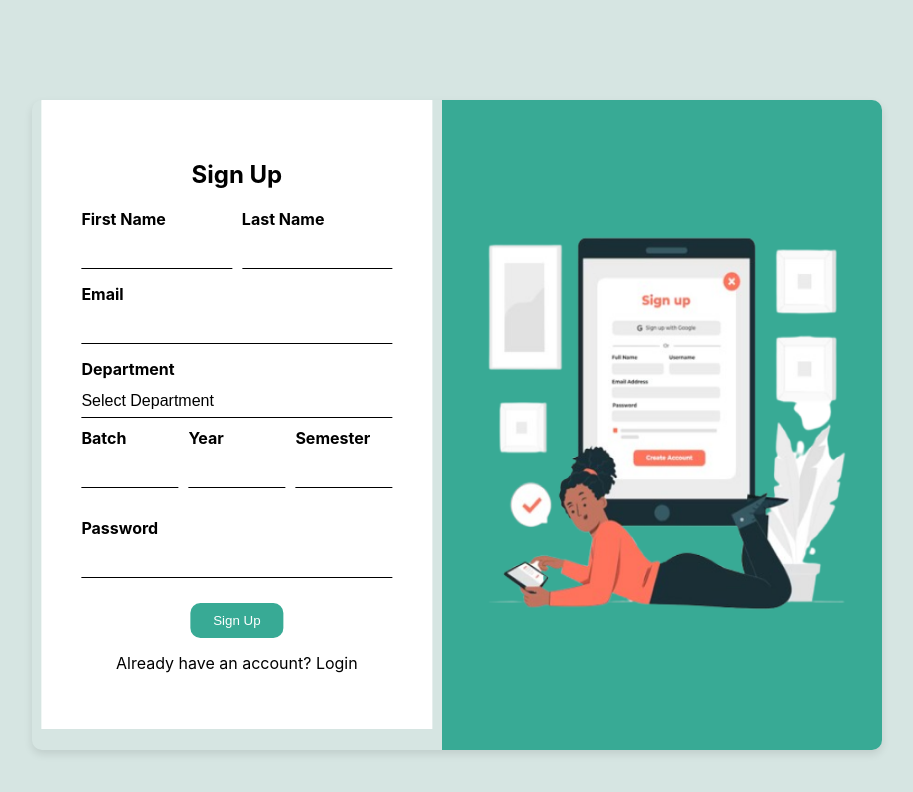
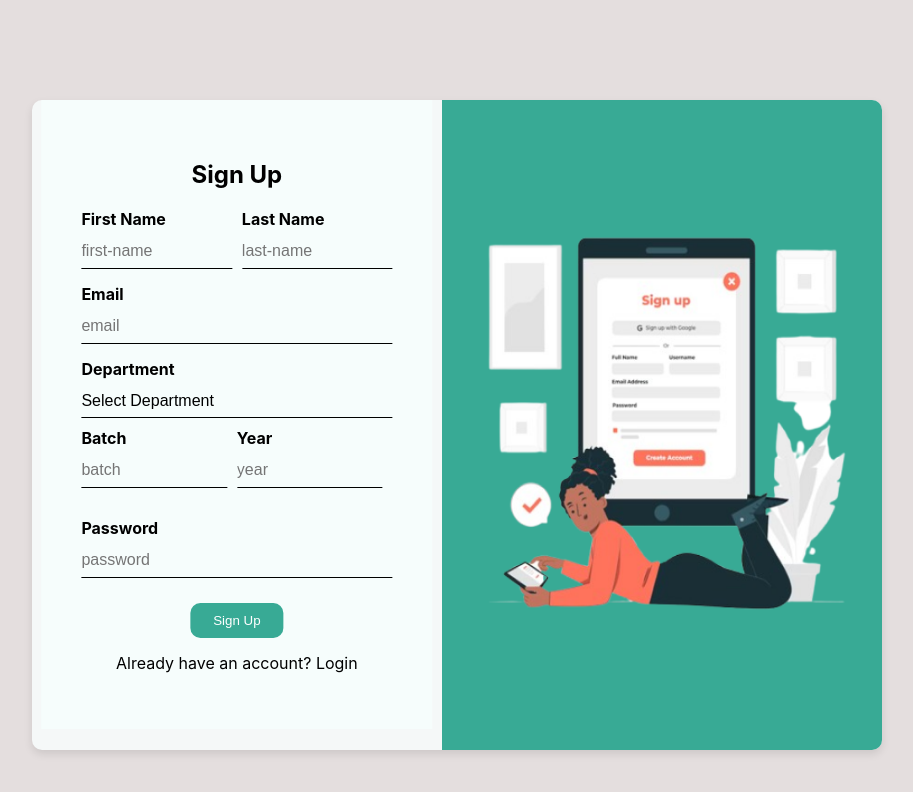
Before and after one commit to saakcy7/kevent, a React (Create React App) app: page /signup in a window 1280 px wide. Both pictures are taken after a click on the element "Don't have an account? Sign up". Shown: the top 792 px of the page, without its empty margins (183-1096 px from the left). Built offline with nearby package versions, Linux system fonts and the light colour scheme.

Commit message:
signup form in database

```diff
--- a/package.json
+++ b/package.json
@@ -7,6 +7,12 @@
     "@testing-library/jest-dom": "^5.17.0",
     "@testing-library/react": "^13.4.0",
     "@testing-library/user-event": "^13.5.0",
+    "axios": "^1.7.7",
+    "cors": "^2.8.5",
+    "dotenv": "^16.4.5",
+    "express": "^4.21.1",
+    "mongoose": "^8.7.2",
+    "nodemon": "^3.1.7",
     "react": "^18.3.1",
     "react-dom": "^18.3.1",
     "react-router-dom": "^6.27.0",
--- a/src/components/Event/event.jsx
+++ b/src/components/Event/event.jsx
@@ -6,11 +6,11 @@ const Events = (props) => {
 
   const { title, date, venue } = props.info;
 
-  if (props.type == "history") {
+  if (props.type === "history") {
     return (
       <div className="event-container">
         <div className="image">
-          <img className="event-image" src=""></img>
+          <img className="event-image" src="" alt=""></img>
         </div>
         <div className="info">
           <h3>{title}</h3>
@@ -19,11 +19,11 @@ const Events = (props) => {
         </div>
       </div>
     );
-  } else if (props.type == "event") {
+  } else if (props.type === "event") {
     return (
       <div className="event-container">
         <div className="image">
-          <img className="event-image" src=""></img>
+          <img className="event-image" src="" alt=""></img>
         </div>
         <div className="info">
           <h3>{title}</h3>
@@ -32,11 +32,11 @@ const Events = (props) => {
         </div>
       </div>
     );
-  } else if (props.type == "ticket") {
+  } else if (props.type === "ticket") {
     return (
       <div className="event-container">
         <div className="image">
-          <img className="event-image" src=""></img>
+          <img className="event-image" src="" alt=""></img>
         </div>
         <div className="info">
           <h3>{title}</h3>
--- a/src/pages/auth/authForm.css
+++ b/src/pages/auth/authForm.css
@@ -1,9 +1,14 @@
+body{
+  background-color: rgb(228, 222, 222);
+}
+
 .container {
   position: relative;
   width: 850px; /* Increased width to accommodate the image */
   height: 650px; /* Fixed height */
   margin: 100px auto;
   display: flex;
+  background-color:#f5f8f8 ;
   box-shadow: 0 4px 8px rgba(0, 0, 0, 0.1);
   border-radius: 10px;
   overflow: hidden;
@@ -22,7 +27,7 @@
   padding: 40px; /* Padding for better spacing */
   box-sizing: border-box;
 
-  background-color: white;
+  background-color:#f6fdfc;
   transition: transform 0.6s ease-in-out;
 }
 
--- a/src/pages/auth/authForm.jsx
+++ b/src/pages/auth/authForm.jsx
@@ -2,36 +2,95 @@ import React, { useState } from "react";
 import "./authForm.css";
 import image1 from "../../assets/image1.png";
 import image3 from "../../assets/image3.png";
+import axios from "axios";
+import { useNavigate } from "react-router-dom";
+
 
 const AuthForm = () => {
   const [isLogin, setIsLogin] = useState(true);
-
+  const [data, setData] = useState({
+    firstName: "",
+    lastName: "",
+    email: "",
+    password: "",
+    batch: "",
+    year: "",
+    department: "",
+    semester: "",
+  });
+  const [error, setError] = useState("");
+  const navigate = useNavigate();
   const toggleForm = () => {
     setIsLogin(!isLogin);
   };
+  const handleChange = ({currentTarget: input}) => {
+
+    setData({ ...data, [input.name]: input.value });
+  }
+
+  const handleLoginSubmit = async(e) => {
+    e.preventDefault();
+    try{
+      const url = "http://localhost:3000/users/login";
+      const {data: res} = await axios.post(url, {email: data.email, password: data.password})
+      localStorage.setItem("token", res.data);
+      window.location="/"
+    }
+    catch (err) {
+      if (err.response) {
+        console.error("Response data:", err.response.data); // Log response data for debugging
+        setError(`Login failed: ${err.response.data.message || 'Unknown error'}`);
+      } else if (err.request) {
+        setError("Login failed: No response from the server.");
+      } else {
+        setError(`Login failed: ${err.message}`);
+      }
+    }
+
+};
+
+const handleSignupSubmit = async(e) => {
+e.preventDefault();
+try{
+  const url = "http://localhost:3000/users/register";
+  const {data: res} = await axios.post(url, data);
+  console.log('Form Submitted', res.data);
+  navigate("/");
+}
+catch(error){
+  if(error.response && error.response.status >= 400 && error.response.status <= 500){
+    setError(error.response.data.message);
+}
+}
+}
 
   return (
     <div className="container">
       {/* Image Section */}
 
-      <div className="image-container">{isLogin ? <img className="img1" src={image1} /> : <img className="img2" src={image3} />}</div>
+      <div className="image-container">{isLogin ? <img className="img1" src={image1} alt="image1" /> : <img className="img2" src={image3} alt="image3"/>}</div>
       {/* Form Section */}
       <div className={`form-container ${isLogin ? "login" : "signup"}`}>
         <div className="form">
           {isLogin ? (
             <>
-              <form className="login-form">
+              <form className="login-form" onSubmit={handleLoginSubmit}>
                 <h2>Login</h2>
                 <div className="input-group">
                   <label>Email</label>
-                  <input type="email" required />
+                  <input type="email"
+                  placeholder="email"
+                  name="email" onChange={handleChange} value={data.email}
+                  required />
                 </div>
                 <div className="input-group">
                   <label>Password</label>
-                  <input type="password" required />
+                  <input type="password"
+                  placeholder="password"
+                  name="password" onChange={handleChange} value={data.password}required />
                 </div>
                 <div className="forgot">
-                  <a href="#" className="forgot">
+                  <a href="/" className="forgot">
                     Forgot Password?
                   </a>
                 </div>
@@ -48,26 +107,33 @@ const AuthForm = () => {
             </>
           ) : (
             <>
-              <form className="signup-form">
+          <form onSubmit={handleSignupSubmit} className="signup-form" >
                 <h2>Sign Up</h2>
                 <div className="name">
                   <div className="input-group">
                     <label>First Name</label>
-                    <input type="text" required />
+                    <input type="text" placeholder="first-name"
+                    name="firstName" onChange={handleChange} value={data.firstName}  required />
                   </div>
                   <div className="input-group">
                     <label>Last Name</label>
-                    <input type="email" required />
+                    <input type="text"
+                    name="lastName"
+                    placeholder="last-name" onChange={handleChange} value={data.lastName}  required />
                   </div>
                 </div>
                 <div className="input-group">
                   <label>Email</label>
-                  <input type="password" required />
+                  <input type="text"
+                  name="email"
+                  placeholder="email" onChange={handleChange} value={data.email}  required />
                 </div>
 
                 <div className="input-group">
                   <label>Department</label>
-                  <select required>
+                  <select
+                  name="department"
+                  placeholder="department" onChange={handleChange} value={data.department} required>
                     <option value="">Select Department</option>
                     <option value="hr">HR</option>
                     <option value="engineering">Engineering</option>
@@ -77,24 +143,32 @@ const AuthForm = () => {
                   <div className="depart">
                     <div className="input-group">
                       <label>Batch</label>
-                      <input type="text" required />
+                      <input type="text"
+                      placeholder="batch"
+                      name="batch"  onChange={handleChange} value={data.batch}   required />
                     </div>
 
                     <div className="input-group">
                       <label>Year</label>
-                      <input type="text" required />
+                      <input type="text"
+                      placeholder="year"
+                      name="year"  onChange={handleChange} value={data.year}  required />
                     </div>
                     <div className="input-group">
-                      <label>Semester</label>
-                      <input type="text" required />
+                      {/*<label>Semester</label>
+                      <input type="text"
+                      placeholder="semester"
+                      name="semester" onChange={handleChange} value={data.semester}  required />*/}
                     </div>
                   </div>
                 </div>
                 <div className="input-group">
                   <label>Password</label>
-                  <input type="password" required />
+                  <input type="password"
+                  placeholder="password"
+                  name="password" onChange={handleChange} value={data.password}  required />
                 </div>
-
+                {error && <div className={StyleSheet.error_msg}>{error}</div>}
                 <div className="button-container">
                   <button type="submit" className="button2">
                     Sign Up
@@ -112,4 +186,5 @@ const AuthForm = () => {
   );
 };
 
+
 export default AuthForm;
```
Also changed, not shown: src/pages/auth/OtpPage.css (added), src/pages/auth/OtpPage.jsx (added), 2 other files (tests, documents, lock files or other folders).
